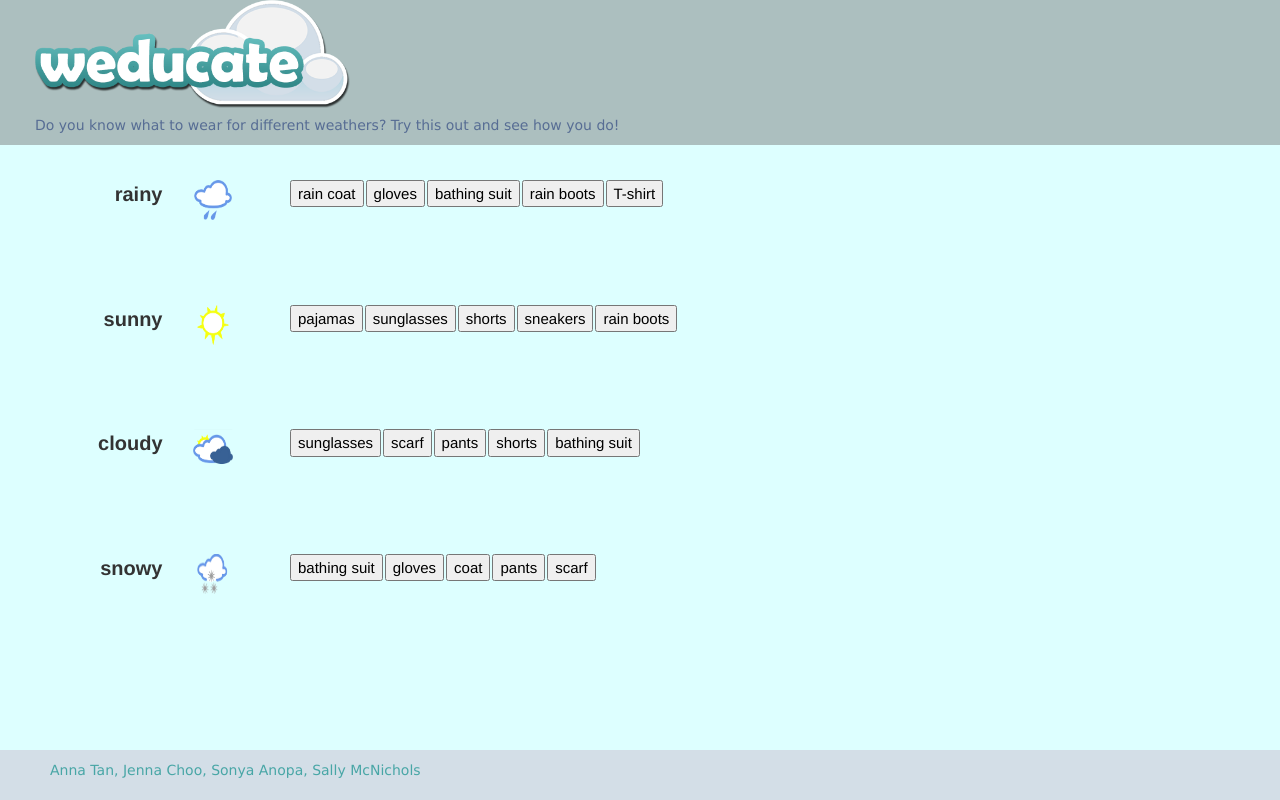
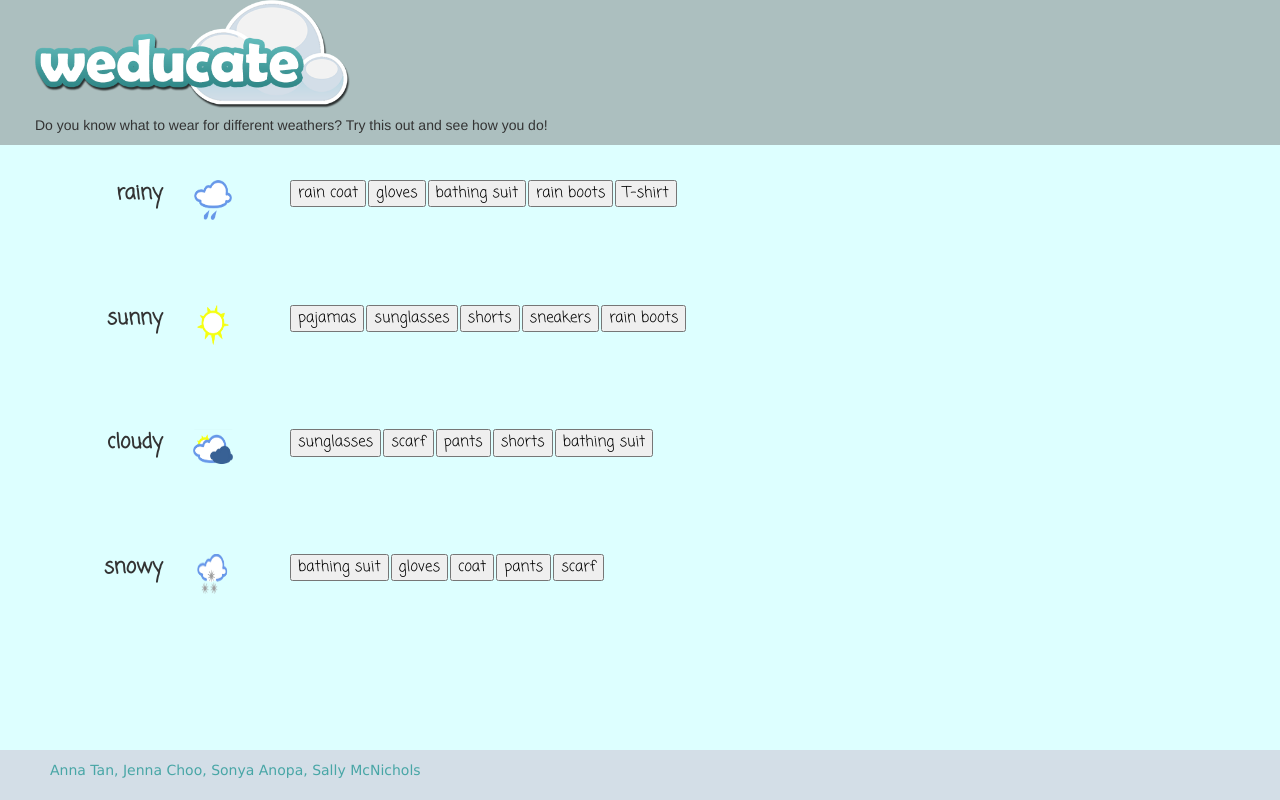
Before and after one commit to sanopa/MHacks, a PHP site: page /index.html in a window 1280 px wide. Run offline with PHP 8.4, Linux system fonts and the light colour scheme; some libraries are stand-ins or nearby versions.

Commit message:
new font

```diff
--- a/assets/style.css
+++ b/assets/style.css
@@ -1,8 +1,11 @@
+@import url(http://fonts.googleapis.com/css?family=Coming+Soon);
+
 body {
 	background-color: #DDFFFF;
 	padding-left:50px;
 	padding-bottom: 70px;
 	padding-top: 100px;
+	font-family: 'Coming Soon', cursive;
 }
 
 #brand {
--- a/index.html
+++ b/index.html
@@ -18,7 +18,7 @@
         <div class="container">
             <div class="row navbar navbar-fixed-top" id ="header">
             <a class="brand" href="index.html"><img id="brand" src = "weducate.png"/></a>
-            <h5 style = "font-family : Verdana; color : #576d94">Do you know what to wear for different weathers? Try this out and see how you do!</h5>
+            <h5>Do you know what to wear for different weathers? Try this out and see how you do!</h5>
             </div>
         <form id="main" ng-app ng-controller="myweathers">
             <div id="weathers" class="row" ng-repeat="weather in weathers">
@@ -67,8 +67,6 @@
         });
         });
     </script>
-
-
         <script>
     function check(value, object) {
         if (value === "true") {
```
Lines whose indentation alone changed are shown as unchanged.
